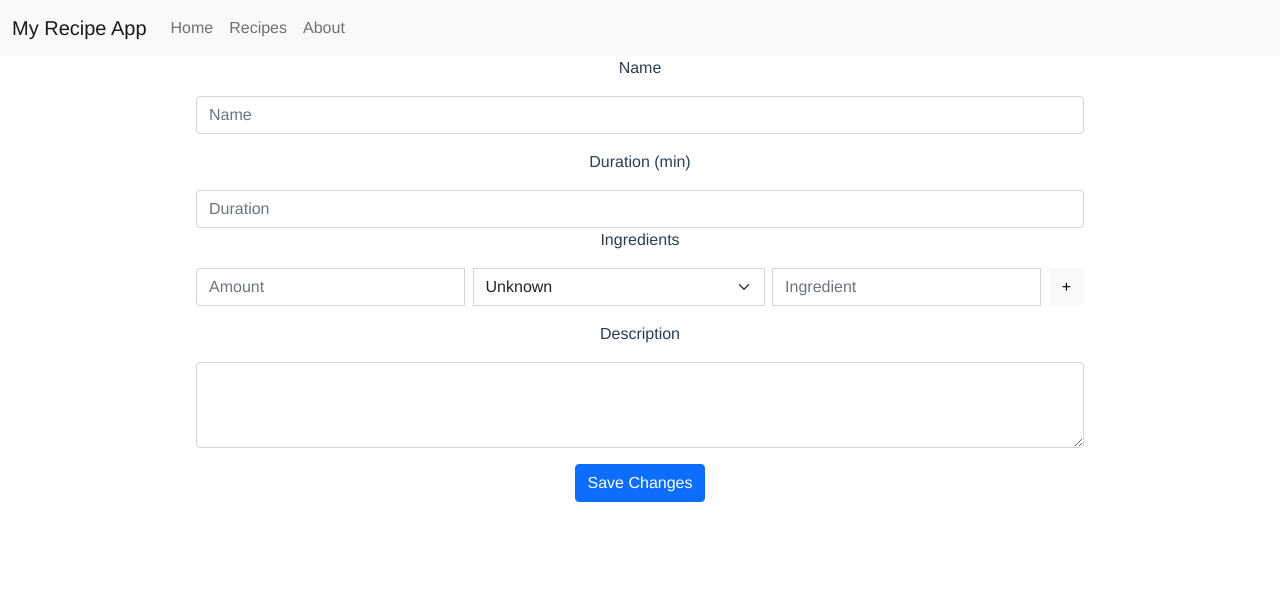
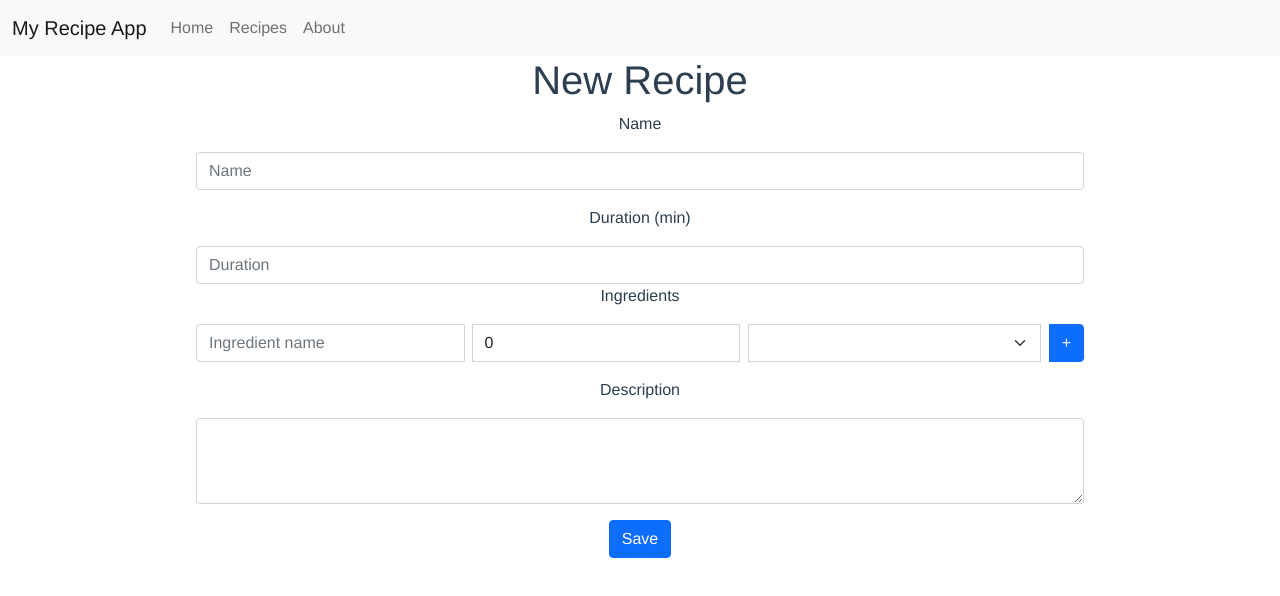
Before and after one commit to NilsLeo/kochbuch-frontend, a Vue app: page /recipes/editrecipe in a window 1280 px wide. Shown: the top 596 px of the page. Built offline with nearby package versions, Linux system fonts and the light colour scheme.

Commit message:
added Create function

```diff
--- a/src/views/AddRecipe.vue
+++ b/src/views/AddRecipe.vue
@@ -10,40 +10,39 @@
                 <div class="form-group">
                     <label for="formGroupNameInput">Name </label>
                     <p class="text-center"></p>
-                    <input type="text" class="form-control" id="formGroupNameInput" placeholder="Name">
+                    <input v-model="recipeName" type="text"  class="form-control" id="formGroupNameInput" placeholder="Name">
                   </div>
                 <p class="text-center"></p>
                 <div class="form-group">
                   <label for="formGroupDurationInput">Duration (min)</label>
                   <p class="text-center"></p>
-                  <input type="text" class="form-control" id="formGroupDurationInput" placeholder="Duration">
+                  <input v-model="recipeDuration" type="text" class="form-control" id="formGroupDurationInput" placeholder="Duration">
                 </div>
                 <p class="text-center"> Ingredients</p>
-                <div class="input-group">
-                  <input type="text" class="form-control input-sm" placeholder="Amount" />
+                <div class="input-group" v-for="(ingredient,index) in ingredients" :key="index">
+                  <input type="text" v-model="ingredient.name" class="form-control input-sm" placeholder="Ingredient name" />
                   <span class="input-group-btn" style="width:10px;"></span>
-                  <select class="form-select" aria-label="Default select example" style="margin-left:-1px">
+                  <input type="text" v-model="ingredient.amount" class="form-control input-sm" placeholder="Amount" style="margin-left:-2px" />
+                  <span class="input-group-btn" style="width:10px;"></span>
+                  <select v-model="ingredient.unit" class="form-select" aria-label="Unit" style="margin-left:-1px">
                     <option selected>Unknown</option>
-                  <option value="1">Kg</option>
-                  <option value="2">g</option>
-                  <option value="3">L</option>
-                  <option value="4">ml</option>
-                  <option value="5">Stück</option>
+                    <option value="KG">Kg</option>
+                    <option value="g">g</option>
+                    <option value="L">L</option>
+                    <option value="ml">ml</option>
+                    <option value="Stück">Stück</option>
                   </select>
                   <span class="input-group-btn" style="width:10px;"></span>
-                  <input type="text" class="form-control input-sm" placeholder="Ingredient" style="margin-left:-2px" />
-                  <span class="input-group-btn" style="width:10px;"></span>
-                  <a class="btn btn-light" role="button">+</a>
+                  <button class="btn btn-primary" type="button" @click="addNewIngredients">+</button>
                 </div>
-
                 <p class="text-center"></p>
                   <div class="form-group">
                     <label>Description</label>
                     <p class="text-center"></p>
-                    <textarea class="form-control" id="exampleFormControlDescription" rows="3"></textarea>
+                    <textarea  v-model="recipeDescription" class="form-control" id="exampleFormControlDescription" rows="3"></textarea>
                   </div>
                 <p class="text-center"></p>
-                <a href="/Recipes" action="/Recipes" method="POST" class="btn btn-primary" role="button">Save</a>
+                <a class="btn btn-primary" role="button" href="/recipes" @click="saveRecipe">Save</a>
           </div>
             </div>
           </div>
@@ -57,35 +56,75 @@ export default {
   name: 'Add Recipe',
   data () {
     return {
-      recipes: []
+      recipes: [],
+      ingredients: [
+        {
+          name: '',
+          amount: 0,
+          unit: ''
+        }
+      ],
+      recipeName: '',
+      recipeDuration: '',
+      recipeDescription: ''
     }
   },
-  created () {
-    // Simple POST request with a JSON body using fetch
+  methods: {
+    addNewIngredients () {
+      this.ingredients.push({
+        name: '',
+        amount: 0,
+        unit: ''
+      })
+      console.log(this.ingredients)
+    },
+    saveRecipe () {
+      this.addNewIngredients()
       const endpoint = process.env.VUE_APP_BACKEND_BASE_URL + '/api/v1/Recipes'
-    const myHeaders = new Headers()
-    myHeaders.append('Content-Type', 'application/json')
-
-    const raw = JSON.stringify({
-      recipeName: 'asdfd'
+      const data = ({
+        recipeName: this.recipeName,
+        description: this.recipeDescription,
+        duration: this.recipeDuration
       })
-
       const requestOptions = {
         method: 'POST',
-      headers: myHeaders,
-      body: raw,
+        headers: {
+          'Content-Type': 'application/json'
+        },
+        body: JSON.stringify(data),
         redirect: 'follow'
       }
-
       fetch(endpoint, requestOptions)
-      .then(result => result.forEach(recipe => {
-        this.recipes.push(recipe)
-      }))
+        .then(response => response.json())
+        .then(data => { console.log('Success', data) })
         .catch(error => console.log('error', error))
+      this.saveIngredients()
+    },
+    saveIngredients () {
+      const endpoint = process.env.VUE_APP_BACKEND_BASE_URL + '/api/v1/Ingredients'
+      this.ingredients.forEach(ingredient => {
+        const data = JSON.stringify({
+          ingredientName: ingredient.name,
+          amount: ingredient.amount,
+          unit: ingredient.unit,
+          recipeId: 42
+        })
+        const requestOptions = {
+          method: 'POST',
+          headers: {
+            'Content-Type': 'application/json'
+          },
+          body: data,
+          redirect: 'follow'
+        }
+        fetch(endpoint, requestOptions)
+          .then(response => response.text())
+          .then(result => console.log(result))
+          .catch(error => console.log('error', error))
+      })
+    }
   }
 }
 </script>
-
 <style scoped>
-
 </style>
--- a/src/views/EditRecipe.vue
+++ b/src/views/EditRecipe.vue
@@ -1,4 +1,5 @@
 <template>
+  <h1>New Recipe</h1>
   <div class="container" style="width: 960px;">
     <div class="row clearfix">
       <div class="col-md-offset-3 column">
@@ -7,41 +8,41 @@
             <div class="row clearfix">
               <div class>
                 <div class="form-group">
-                  <label for="formGroupNameInput">Name</label>
+                  <label for="formGroupNameInput">Name </label>
                   <p class="text-center"></p>
-                  <input type="text" class="form-control" id="formGroupNameInput" placeholder="Name">
+                  <input v-model="recipeName" type="text"  class="form-control" id="formGroupNameInput" placeholder="Name">
                 </div>
                 <p class="text-center"></p>
                 <div class="form-group">
                   <label for="formGroupDurationInput">Duration (min)</label>
                   <p class="text-center"></p>
-                  <input type="text" class="form-control" id="formGroupDurationInput" placeholder="Duration">
+                  <input v-model="recipeDuration" type="text" class="form-control" id="formGroupDurationInput" placeholder="Duration">
                 </div>
                 <p class="text-center"> Ingredients</p>
-                <div class="input-group">
-                  <input type="text" class="form-control input-sm" placeholder="Amount" />
+                <div class="input-group" v-for="(ingredient,index) in ingredients" :key="index">
+                  <input type="text" v-model="ingredient.name" class="form-control input-sm" placeholder="Ingredient name" />
                   <span class="input-group-btn" style="width:10px;"></span>
-                  <select class="form-select" aria-label="Default select example" style="margin-left:-1px">
+                  <input type="text" v-model="ingredient.amount" class="form-control input-sm" placeholder="Amount" style="margin-left:-2px" />
+                  <span class="input-group-btn" style="width:10px;"></span>
+                  <select v-model="ingredient.unit" class="form-select" aria-label="Unit" style="margin-left:-1px">
                     <option selected>Unknown</option>
-                    <option value="1">Kg</option>
-                    <option value="2">g</option>
-                    <option value="3">L</option>
-                    <option value="4">ml</option>
-                    <option value="5">Stück</option>
+                    <option value="KG">Kg</option>
+                    <option value="g">g</option>
+                    <option value="L">L</option>
+                    <option value="ml">ml</option>
+                    <option value="Stück">Stück</option>
                   </select>
                   <span class="input-group-btn" style="width:10px;"></span>
-                  <input type="text" class="form-control input-sm" placeholder="Ingredient" style="margin-left:-2px" />
-                  <span class="input-group-btn" style="width:10px;"></span>
-                  <a class="btn btn-light" role="button">+</a>
+                  <button class="btn btn-primary" type="button" @click="addNewIngredients">+</button>
                 </div>
                 <p class="text-center"></p>
                 <div class="form-group">
                   <label>Description</label>
                   <p class="text-center"></p>
-                  <textarea class="form-control" id="exampleFormControlDescription" rows="3"></textarea>
+                  <textarea  v-model="recipeDescription" class="form-control" id="exampleFormControlDescription" rows="3"></textarea>
                 </div>
                 <p class="text-center"></p>
-                <a href="/Recipes" class="btn btn-primary" role="button">Save Changes</a>
+                <a class="btn btn-primary" role="button" href="/recipes" @click="saveRecipe">Save</a>
               </div>
             </div>
           </div>
@@ -52,7 +53,78 @@
 </template>
 <script>
 export default {
-  name: 'Edit Recipe'
+  name: 'Edit Recipe',
+  props: {},
+  data () {
+    return {
+      recipes: [],
+      ingredients: [
+        {
+          name: '',
+          amount: 0,
+          unit: ''
+        }
+      ],
+      recipeName: '',
+      recipeDuration: '',
+      recipeDescription: ''
+    }
+  },
+  methods: {
+    addNewIngredients () {
+      this.ingredients.push({
+        name: '',
+        amount: 0,
+        unit: ''
+      })
+      console.log(this.ingredients)
+    },
+    saveRecipe () {
+      this.addNewIngredients()
+      const endpoint = process.env.VUE_APP_BACKEND_BASE_URL + '/api/v1/Recipes'
+      const data = ({
+        recipeName: this.recipeName,
+        description: this.recipeDescription,
+        duration: this.recipeDuration
+      })
+      const requestOptions = {
+        method: 'POST',
+        headers: {
+          'Content-Type': 'application/json'
+        },
+        body: JSON.stringify(data),
+        redirect: 'follow'
+      }
+      fetch(endpoint, requestOptions)
+        .then(response => response.json())
+        .then(data => { console.log('Success', data) })
+        .catch(error => console.log('error', error))
+      this.saveIngredients()
+    },
+    saveIngredients () {
+      const endpoint = process.env.VUE_APP_BACKEND_BASE_URL + '/api/v1/Ingredients'
+      this.ingredients.forEach(ingredient => {
+        const data = JSON.stringify({
+          ingredientName: ingredient.name,
+          amount: ingredient.amount,
+          unit: ingredient.unit,
+          recipeId: 42
+        })
+        const requestOptions = {
+          method: 'POST',
+          headers: {
+            'Content-Type': 'application/json'
+          },
+          body: data,
+          redirect: 'follow'
+        }
+        fetch(endpoint, requestOptions)
+          .then(response => response.text())
+          .then(result => console.log(result))
+          .catch(error => console.log('error', error))
+      })
+    }
+  }
 }
 </script>
 
```
Also changed, not shown: src/components/ManipulateRecipe.vue (added, +10 -0 lines), src/views/Recipes.vue (+7 -5 lines). Lines whose indentation alone changed are shown as unchanged.
